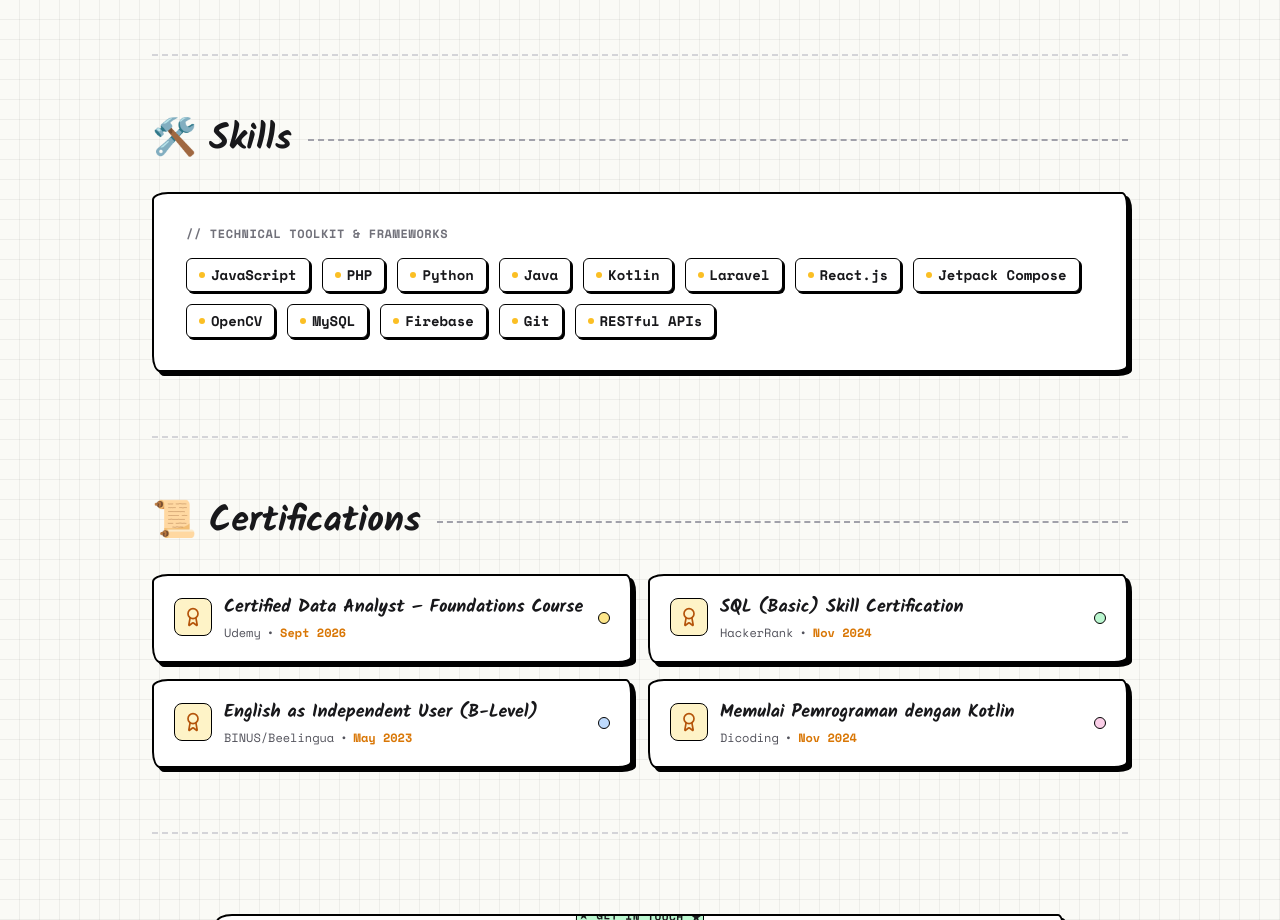
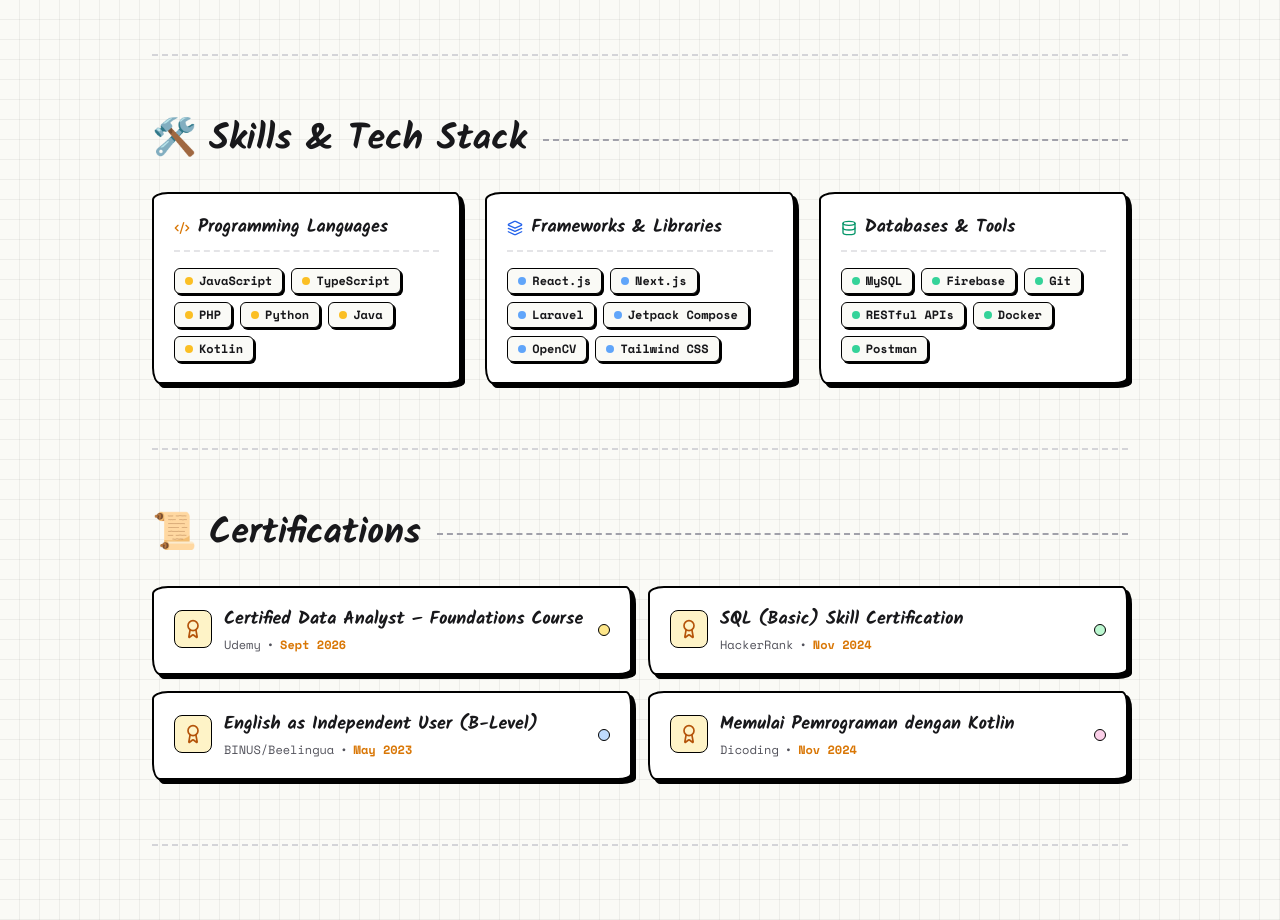
Before and after one commit to bayuaaar12/Porto_v3, a Next.js app: page / in a window 1280 px wide. Shown: the part 2060-2980 px from the top of the page. Built offline with nearby package versions, Linux system fonts and the light colour scheme.

Commit message:
feat: categorize tech stack into languages, frameworks, and tools in Skills section

```diff
--- a/src/components/SkillsSection.tsx
+++ b/src/components/SkillsSection.tsx
@@ -2,21 +2,34 @@
 
 import React from "react";
 import { motion } from "framer-motion";
+import { Code2, Layers, Database } from "lucide-react";
 
-const skills = [
-  "JavaScript",
-  "PHP",
-  "Python",
-  "Java",
-  "Kotlin",
-  "Laravel",
-  "React.js",
-  "Jetpack Compose",
-  "OpenCV",
-  "MySQL",
-  "Firebase",
-  "Git",
-  "RESTful APIs",
+interface SkillCategory {
+  title: string;
+  icon: React.ReactNode;
+  badgeBg: string;
+  items: string[];
+}
+
+const skillCategories: SkillCategory[] = [
+  {
+    title: "Programming Languages",
+    icon: <Code2 className="w-4 h-4 text-amber-600 dark:text-amber-400" />,
+    badgeBg: "bg-amber-400",
+    items: ["JavaScript", "TypeScript", "PHP", "Python", "Java", "Kotlin"],
+  },
+  {
+    title: "Frameworks & Libraries",
+    icon: <Layers className="w-4 h-4 text-blue-600 dark:text-blue-400" />,
+    badgeBg: "bg-blue-400",
+    items: ["React.js", "Next.js", "Laravel", "Jetpack Compose", "OpenCV", "Tailwind CSS"],
+  },
+  {
+    title: "Databases & Tools",
+    icon: <Database className="w-4 h-4 text-emerald-600 dark:text-emerald-400" />,
+    badgeBg: "bg-emerald-400",
+    items: ["MySQL", "Firebase", "Git", "RESTful APIs", "Docker", "Postman"],
+  },
 ];
 
 export default function SkillsSection() {
@@ -27,34 +40,46 @@ export default function SkillsSection() {
         <div className="flex items-center gap-4 mb-8">
           <h2 className="font-heading text-3xl sm:text-4xl font-extrabold text-zinc-900 dark:text-zinc-100 flex items-center gap-3 shrink-0">
             <span>🛠️</span>
-            <span>Skills</span>
+            <span>Skills & Tech Stack</span>
           </h2>
           <div className="flex-1 border-t-2 border-dashed border-zinc-400 dark:border-zinc-600"></div>
         </div>
 
-        {/* Skill Badge Grid Box Container */}
-        <div className="doodle-card p-6 sm:p-8 bg-white dark:bg-[#1E1E22]">
-          <p className="font-mono text-xs uppercase tracking-wider text-zinc-500 dark:text-zinc-400 mb-4 font-bold">
-            // Technical Toolkit & Frameworks
-          </p>
+        {/* Skill Category Cards */}
+        <div className="grid grid-cols-1 md:grid-cols-3 gap-6">
+          {skillCategories.map((category, catIdx) => (
+            <motion.div
+              key={catIdx}
+              initial={{ opacity: 0, y: 15 }}
+              whileInView={{ opacity: 1, y: 0 }}
+              viewport={{ once: true }}
+              transition={{ duration: 0.3, delay: catIdx * 0.1 }}
+              className="doodle-card p-5 bg-white dark:bg-[#1E1E22] flex flex-col justify-between"
+            >
+              <div>
+                <div className="flex items-center gap-2 mb-3 pb-2 border-b-2 border-dashed border-zinc-200 dark:border-zinc-700">
+                  {category.icon}
+                  <h3 className="font-heading text-lg font-bold text-zinc-900 dark:text-zinc-100">
+                    {category.title}
+                  </h3>
+                </div>
 
-          <div className="flex flex-wrap gap-2.5 sm:gap-3">
-            {skills.map((skill, index) => (
+                <div className="flex flex-wrap gap-2 pt-1">
+                  {category.items.map((skill, index) => (
                     <motion.span
                       key={index}
-                initial={{ opacity: 0, scale: 0.9 }}
-                whileInView={{ opacity: 1, scale: 1 }}
-                viewport={{ once: true }}
-                transition={{ duration: 0.2, delay: index * 0.03 }}
-                whileHover={{ y: -2 }}
-                className="px-3 py-1.5 bg-white dark:bg-zinc-900 border border-black dark:border-zinc-200 text-zinc-900 dark:text-zinc-100 text-xs sm:text-sm font-mono font-bold shadow-[2px_2px_0px_0px_#000] dark:shadow-[2px_2px_0px_0px_#fff] rounded-md inline-flex items-center gap-1.5 cursor-default select-none"
+                      whileHover={{ y: -2, scale: 1.03 }}
+                      className="px-2.5 py-1 bg-[#FAFAF6] dark:bg-zinc-900 border border-black dark:border-zinc-200 text-zinc-900 dark:text-zinc-100 text-xs font-mono font-bold shadow-[2px_2px_0px_0px_#000] dark:shadow-[2px_2px_0px_0px_#fff] rounded-md inline-flex items-center gap-1.5 cursor-default select-none"
                     >
-                <span className="w-1.5 h-1.5 rounded-full bg-amber-400 inline-block"></span>
+                      <span className={`w-2 h-2 rounded-full ${category.badgeBg} inline-block`}></span>
                       {skill}
                     </motion.span>
                   ))}
                 </div>
               </div>
+            </motion.div>
+          ))}
+        </div>
       </div>
     </section>
   );
```
Lines whose indentation alone changed are shown as unchanged.
